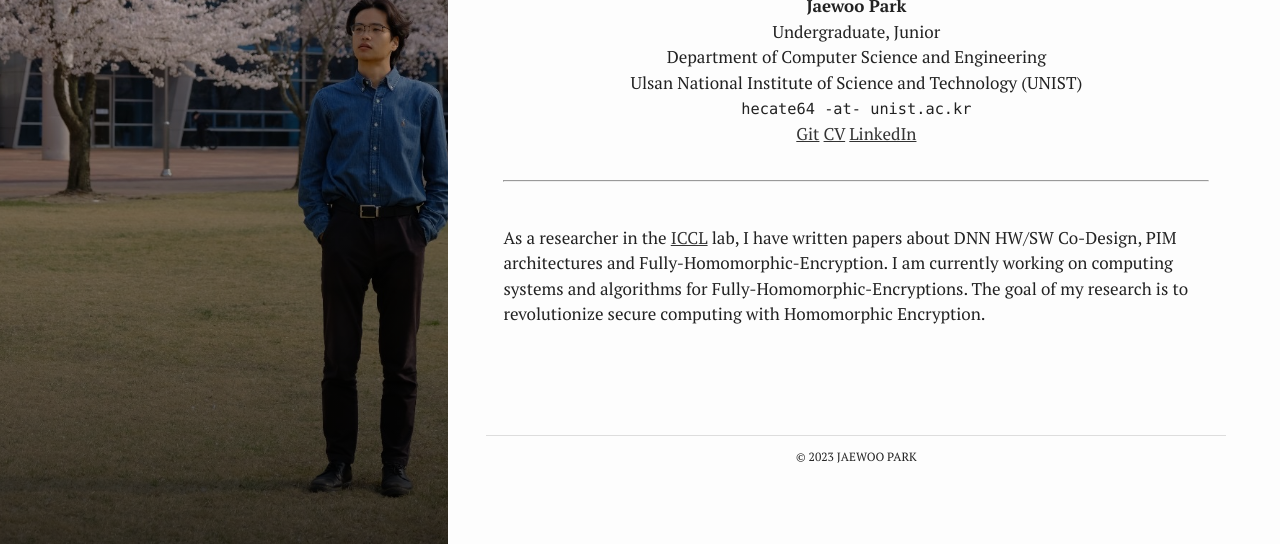
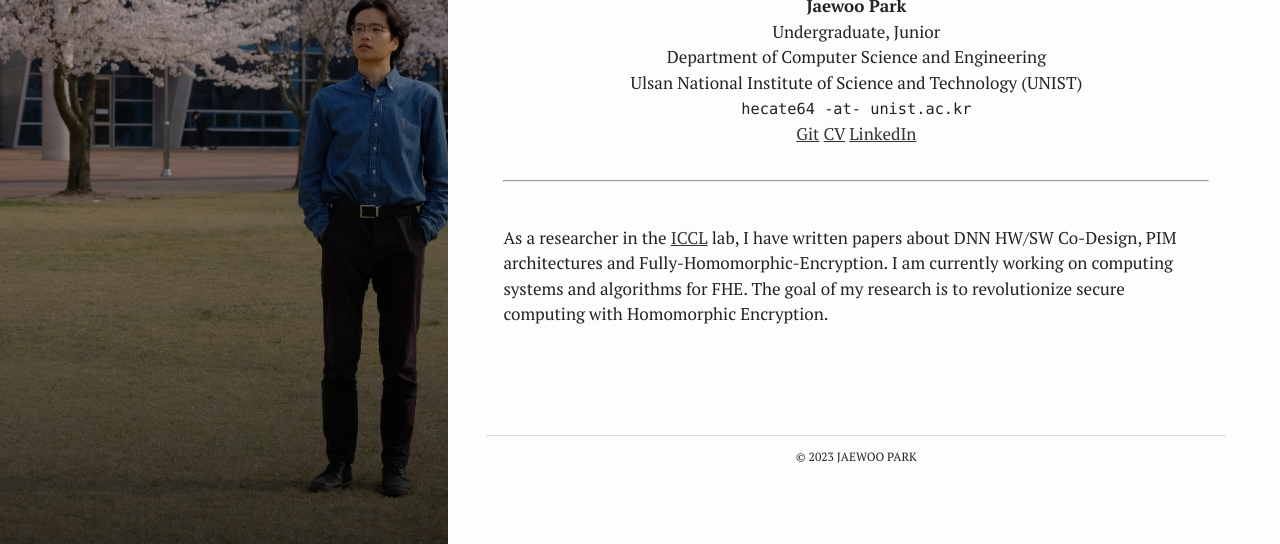
Before and after one commit to hecate64/hecate64.github.io, a Jekyll site: the page built from index.html, in a window 1280 px wide, cut to the strip 356-900 px from the top of the page. Built offline with Jekyll 4.4.1, drawn with Linux system fonts in a browser that asks for light colours.

```diff
--- a/index.html
+++ b/index.html
@@ -23,7 +23,7 @@
     <hr>
     <p><br/>
     As a researcher in the <a href="https://iccl.unist.ac.kr/" target="_blank" rel="noopener noreferrer">ICCL</a> lab, I have written papers about DNN HW/SW Co-Design, PIM architectures and Fully-Homomorphic-Encryption.
-    I am currently working on computing systems and algorithms for Fully-Homomorphic-Encryptions. The goal of my research is to revolutionize secure computing with Homomorphic Encryption.
+    I am currently working on computing systems and algorithms for FHE. The goal of my research is to revolutionize secure computing with Homomorphic Encryption.
 
 
 </article>
```
Also changed, not shown: publications.md (+1 -1 lines), 4 other files.
